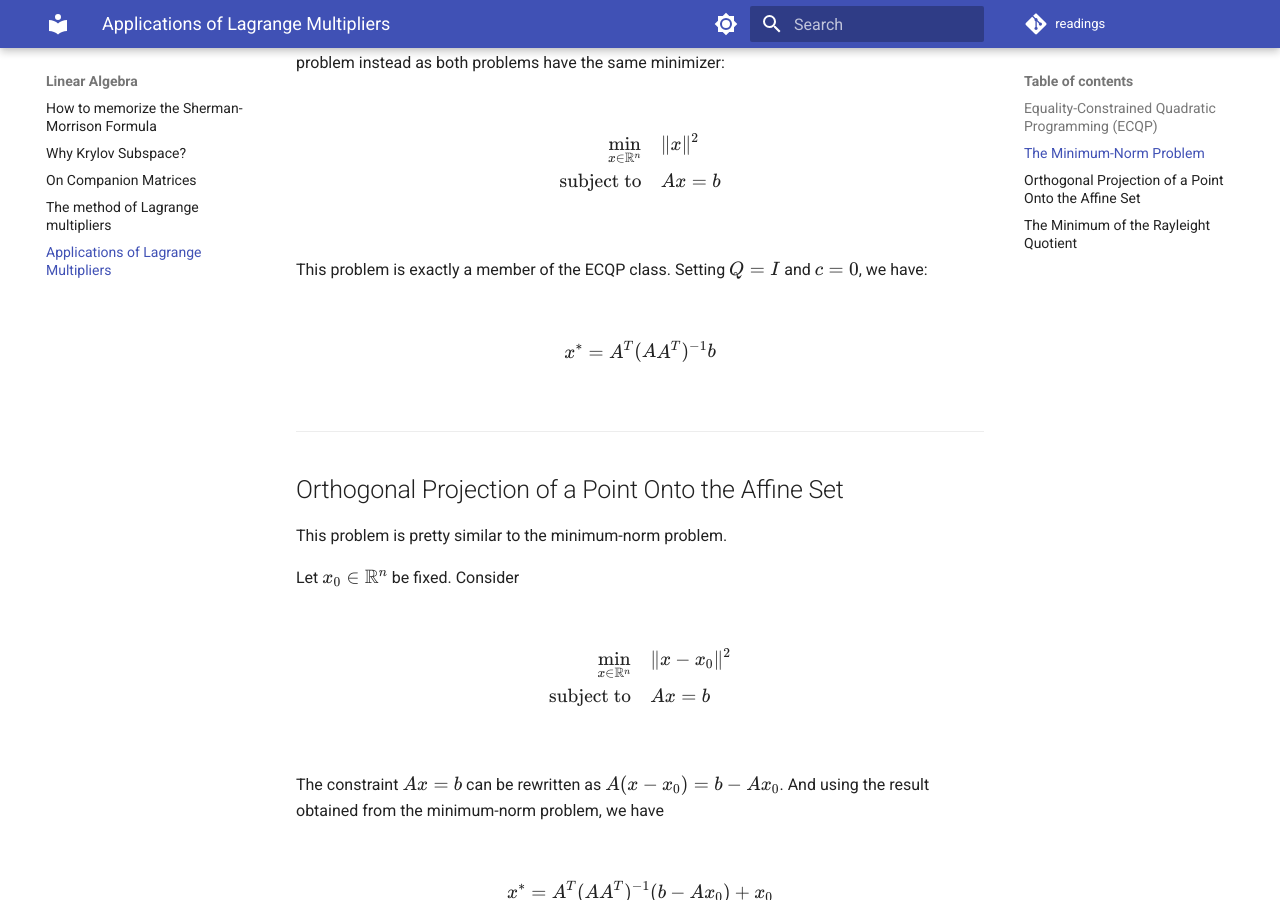
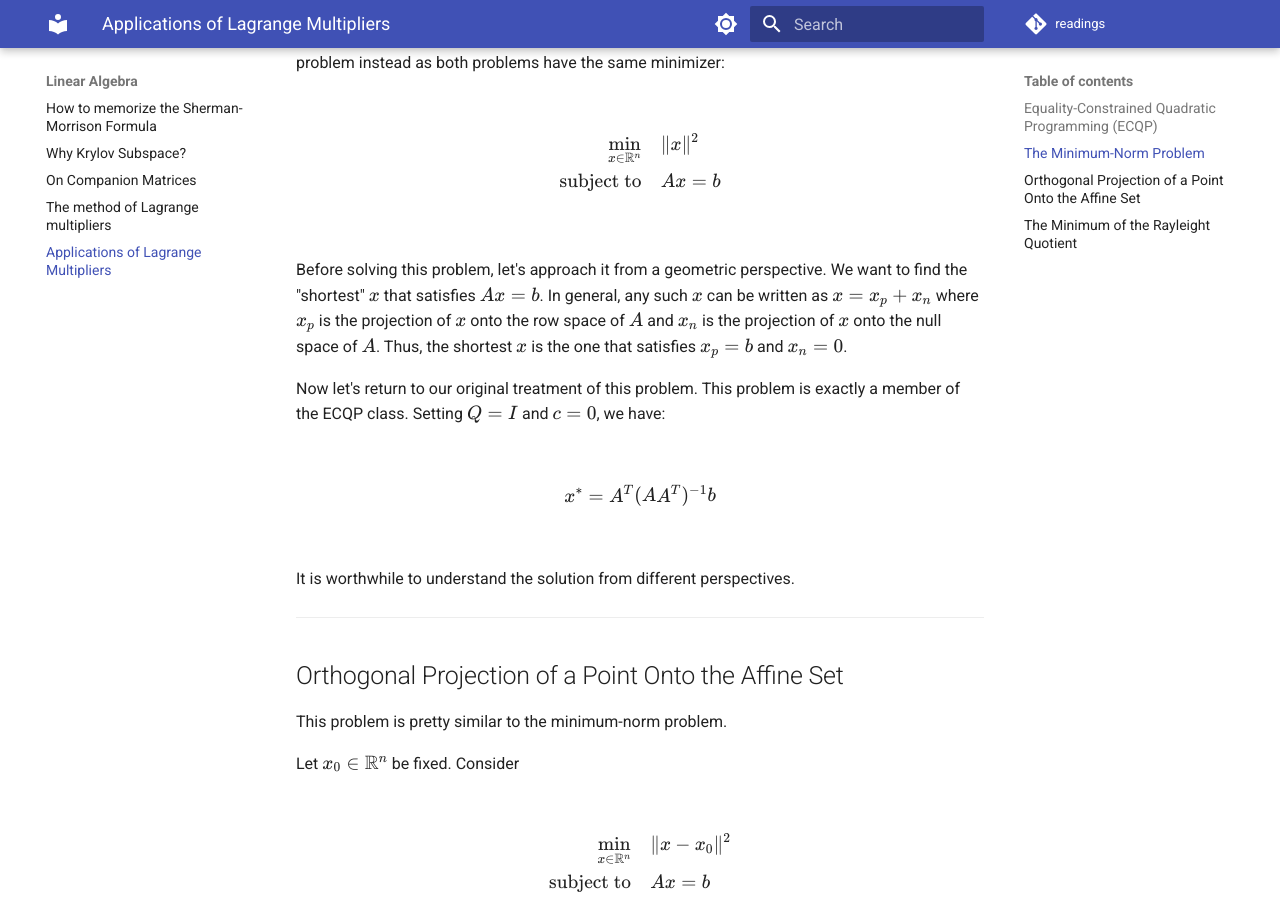
Before and after one commit to mukappalambda/readings, an MkDocs documentation site: the page built from docs/applications-of-lagrange-multipliers.md, in a window 1280 px wide and 900 px high, scrolled down 4417 px. Built offline with MkDocs 1.6.1 and Material for MkDocs 9.7.7, drawn with Linux system fonts in a browser that asks for light colours; comment, search, counter and statistics services are not loaded; the version menu is left out.

Commit message:
chore: add a geometric explanation

```diff
--- a/docs/applications-of-lagrange-multipliers.md
+++ b/docs/applications-of-lagrange-multipliers.md
@@ -172,9 +172,13 @@ $$
 \end{aligned}
 $$
 
-This problem is exactly a member of the ECQP class. Setting $Q=I$ and $c=0$, we have:
+Before solving this problem, let's approach it from a geometric perspective. We want to find the "shortest" $x$ that satisfies $Ax=b$. In general, any such $x$ can be written as $x = x_p + x_n$ where $x_p$ is the projection of $x$ onto the row space of $A$ and $x_n$ is the projection of $x$ onto the null space of $A$. Thus, the shortest $x$ is the one that satisfies $x_p = b$ and $x_n = 0$.
+
+Now let's return to our original treatment of this problem. This problem is exactly a member of the ECQP class. Setting $Q=I$ and $c=0$, we have:
 
 $$x^* = A^T(AA^T)^{-1}b$$
+
+It is worthwhile to understand the solution from different perspectives.
 
 ---
 
```
